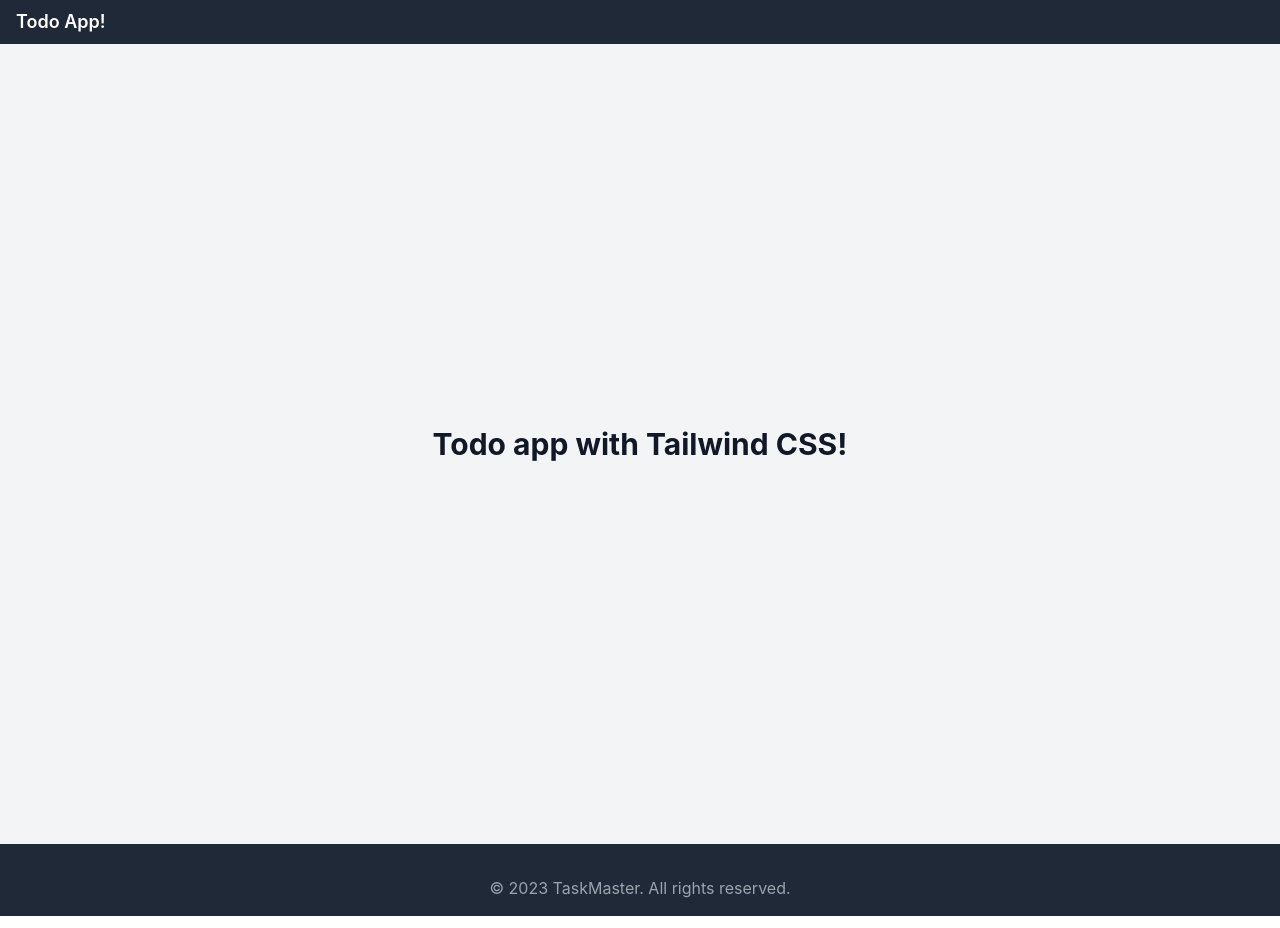
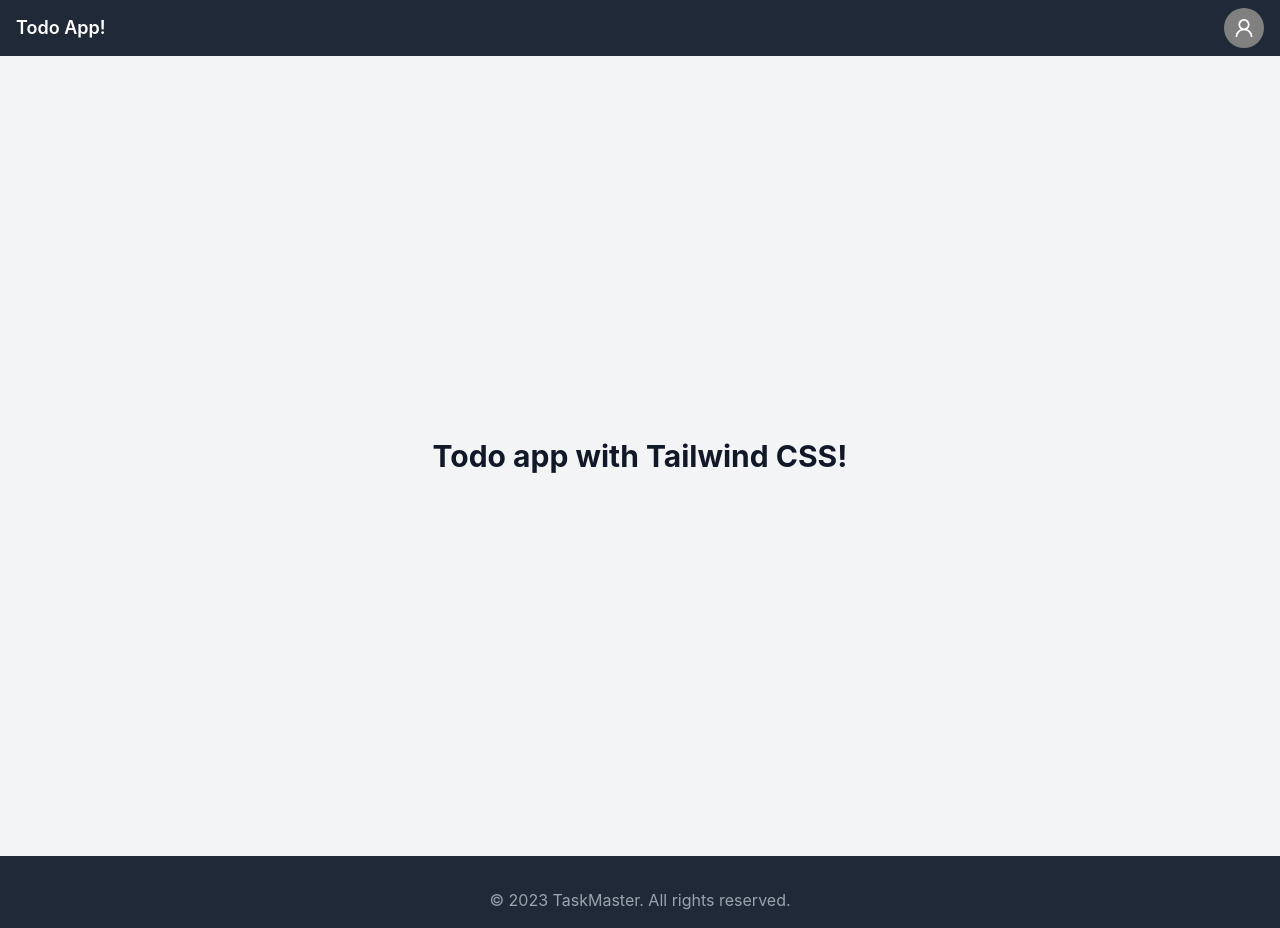
Before and after one commit to JawadSadiq01/Todo-List-FE, a React (Create React App) app in the folder todo-list/: page / in a window 1280 px wide. Built offline with nearby package versions, Linux system fonts and the light colour scheme.

Commit message:
Antdesign Installed and Navbar updated!

```diff
--- a/todo-list/package.json
+++ b/todo-list/package.json
@@ -10,6 +10,7 @@
     "@types/node": "^16.18.36",
     "@types/react": "^18.2.12",
     "@types/react-dom": "^18.2.5",
+    "antd": "^5.6.1",
     "autoprefixer": "^10.4.14",
     "postcss": "^8.4.24",
     "react": "^18.2.0",
--- a/todo-list/src/Components/Common/Header.tsx
+++ b/todo-list/src/Components/Common/Header.tsx
@@ -1,4 +1,5 @@
-import React from 'react';
+import { UserOutlined } from '@ant-design/icons';
+import { Avatar } from 'antd';
 
 const Header = () => {
   return (
@@ -9,6 +10,9 @@ const Header = () => {
             <span className="text-white text-lg font-semibold">Todo App!</span>
           </div>
           <div className="flex items-center">
+            <button>
+              <Avatar size={40} style={{ backgroundColor: 'gray' }} icon={<UserOutlined />} />
+            </button>
           </div>
         </div>
       </div>
```
Also changed, not shown: 1 other file (tests, documents, lock files or other folders).
